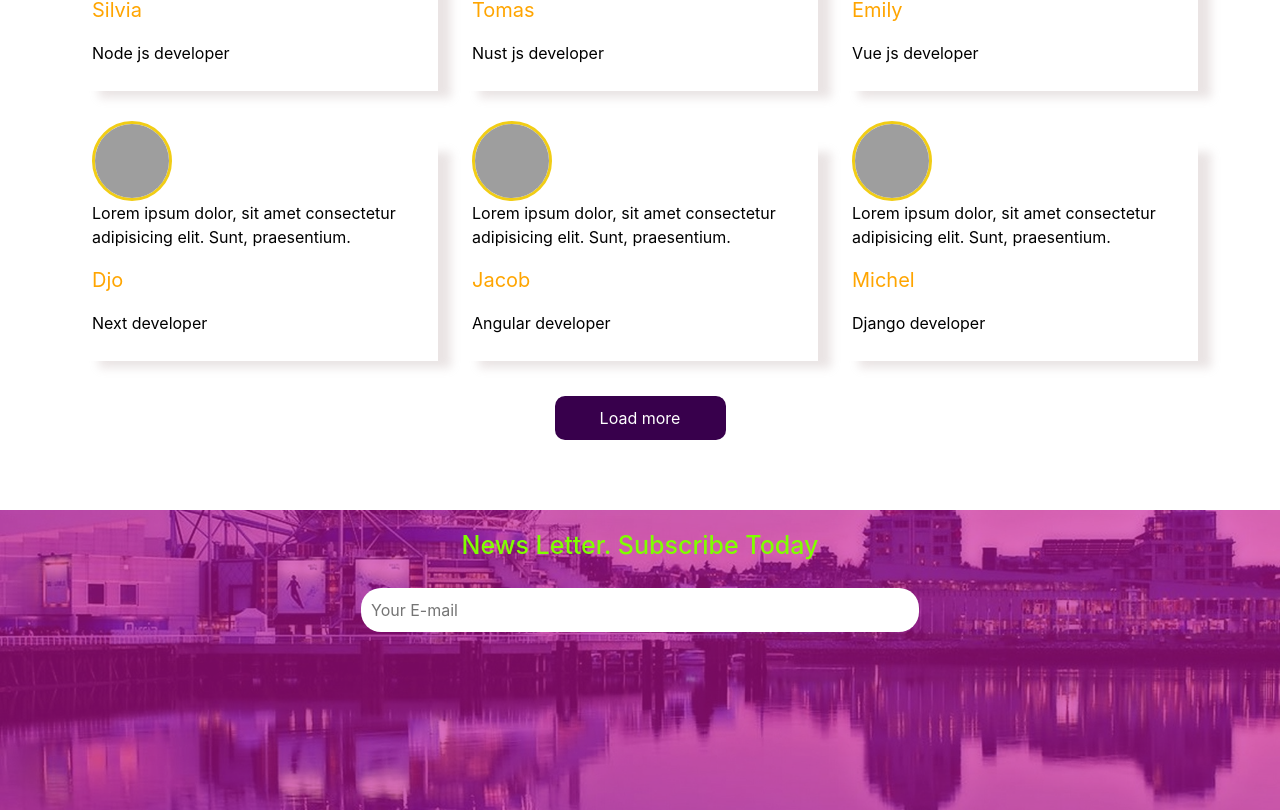
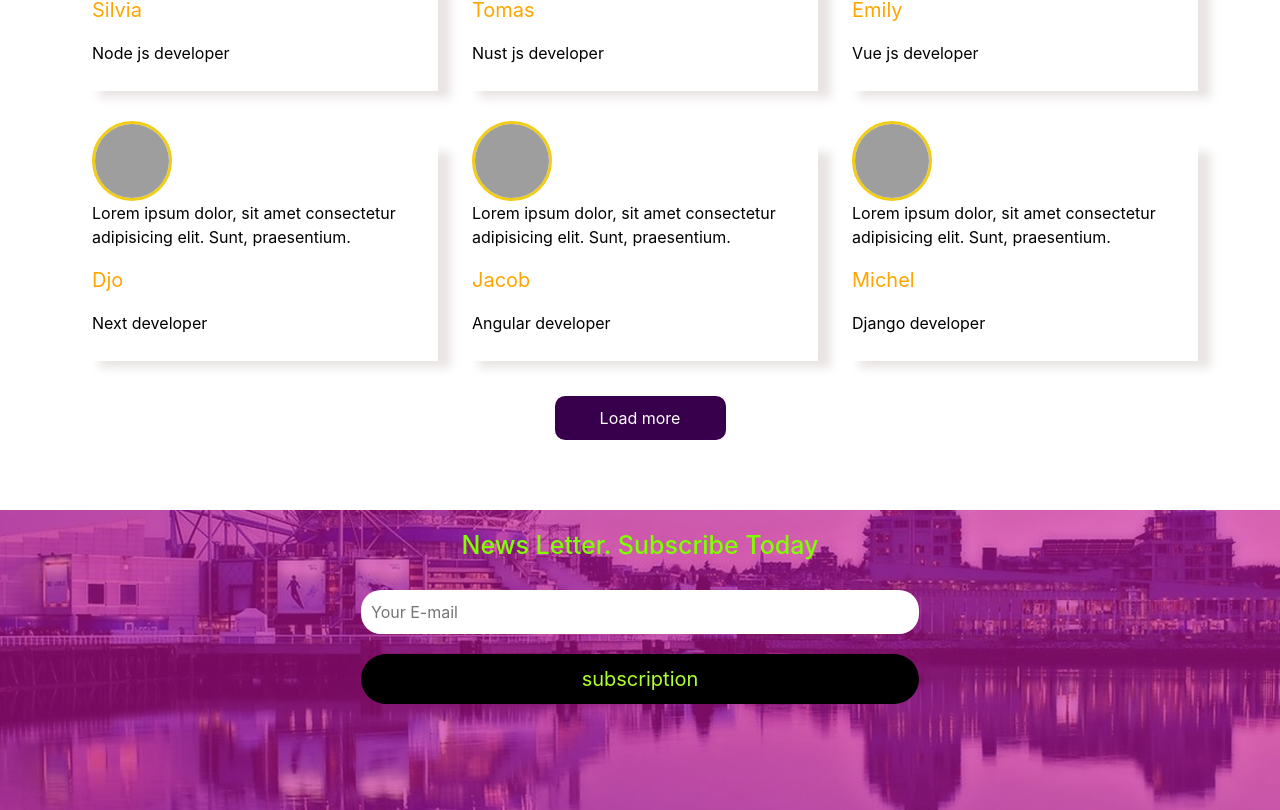
Before and after one commit to Rauf-pro/React-Company-Website, a React (Create React App) app: page / in a window 1280 px wide. Shown: the part 3159-3969 px from the top of the page. Built offline with nearby package versions, Linux system fonts and the light colour scheme; grey boxes are pictures that could not be loaded.

Commit message:
Created subscribe button for Subscription section

```diff
--- a/src/components/Subscription/Subscription.js
+++ b/src/components/Subscription/Subscription.js
@@ -13,6 +13,9 @@ const Subscription = () => {
                 <div className="subscription-form">
                     <input type="text" placeholder='Your E-mail' />
                 </div>
+                <div className="subscription_button">
+                    <p>subscription</p>
+                </div>
             </div>
         </div>
        </div>
--- a/src/components/Subscription/subscription.css
+++ b/src/components/Subscription/subscription.css
@@ -31,4 +31,25 @@
    margin: 0 auto;
    border: 0px;
    width: 50%;
+   margin-top: 10px;
 }
+.subscription_button p{
+    display: flex;
+    justify-content: center;
+    align-items: center;
+    margin: 0 auto;
+    background-color: black;
+    padding: 10px;
+    width: 50%;
+    font-size: 20px;
+    margin-top: 20px;
+    color: greenyellow;
+    cursor: pointer;
+    border-radius: 30px;
+}
+.subscription_button p:hover{
+    border: 1px solid greenyellow;
+    background-color: #fff;
+    color: green;
+    transition-duration: 2s;
+}
```
